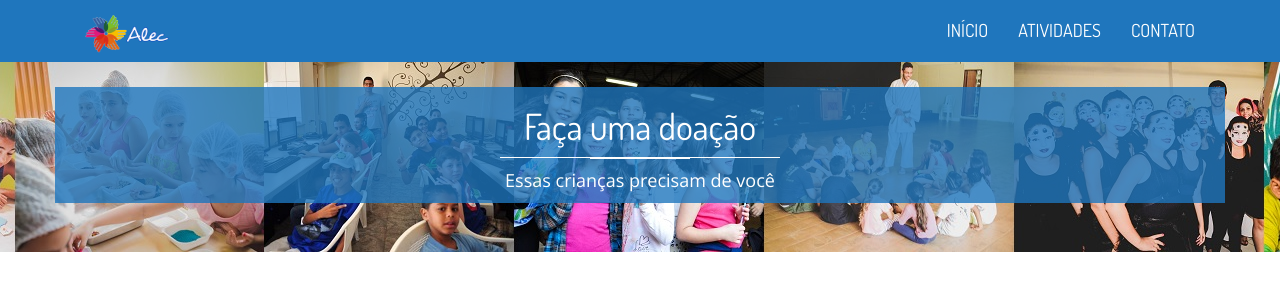
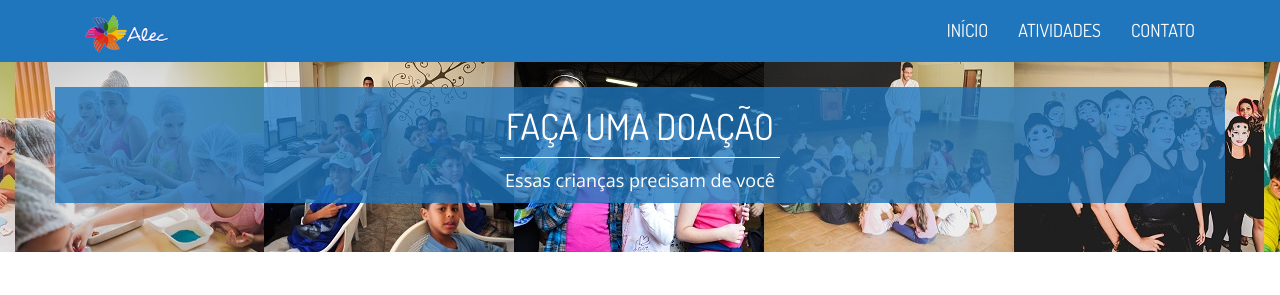
Before and after one commit to eusoualec/eusoualec.github.io, a Jekyll site: the page built from faca-doacao.md, in a window 1280 px wide. Shown: the top 295 px of the page. Built offline with Jekyll 4.4.1, drawn with Linux system fonts in a browser that asks for light colours; nearby versions of some CDN libraries.

Commit message:
page-title uppercase via CSS

```diff
--- a/assets/css/style.css
+++ b/assets/css/style.css
@@ -525,6 +525,10 @@ form .alert {
 .btn-secondary:hover {
   background: #1f76bd;
   color: #fff;
+}
+
+.page-title {
+  text-transform: uppercase;
 }
 
 .title-style-1 {
```
